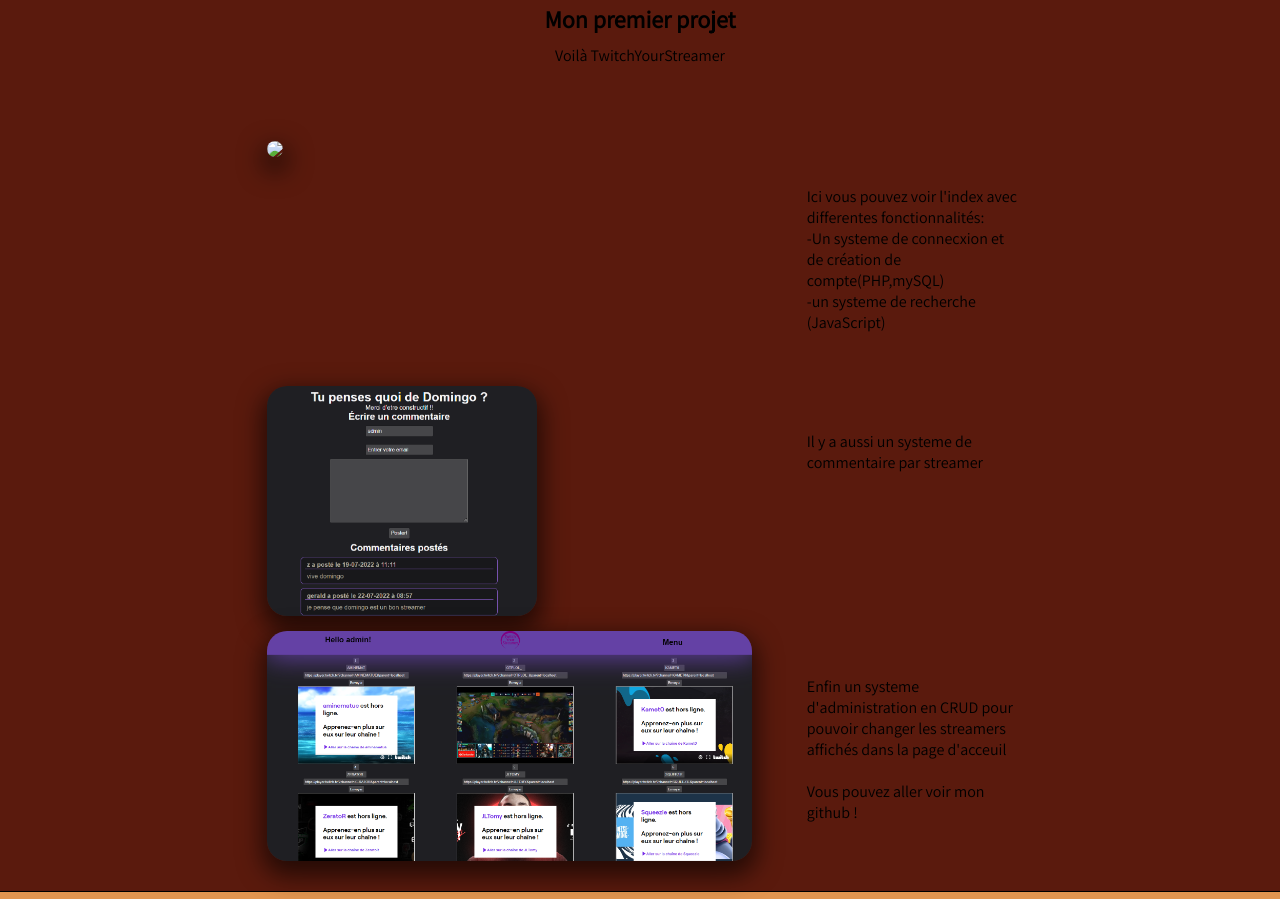
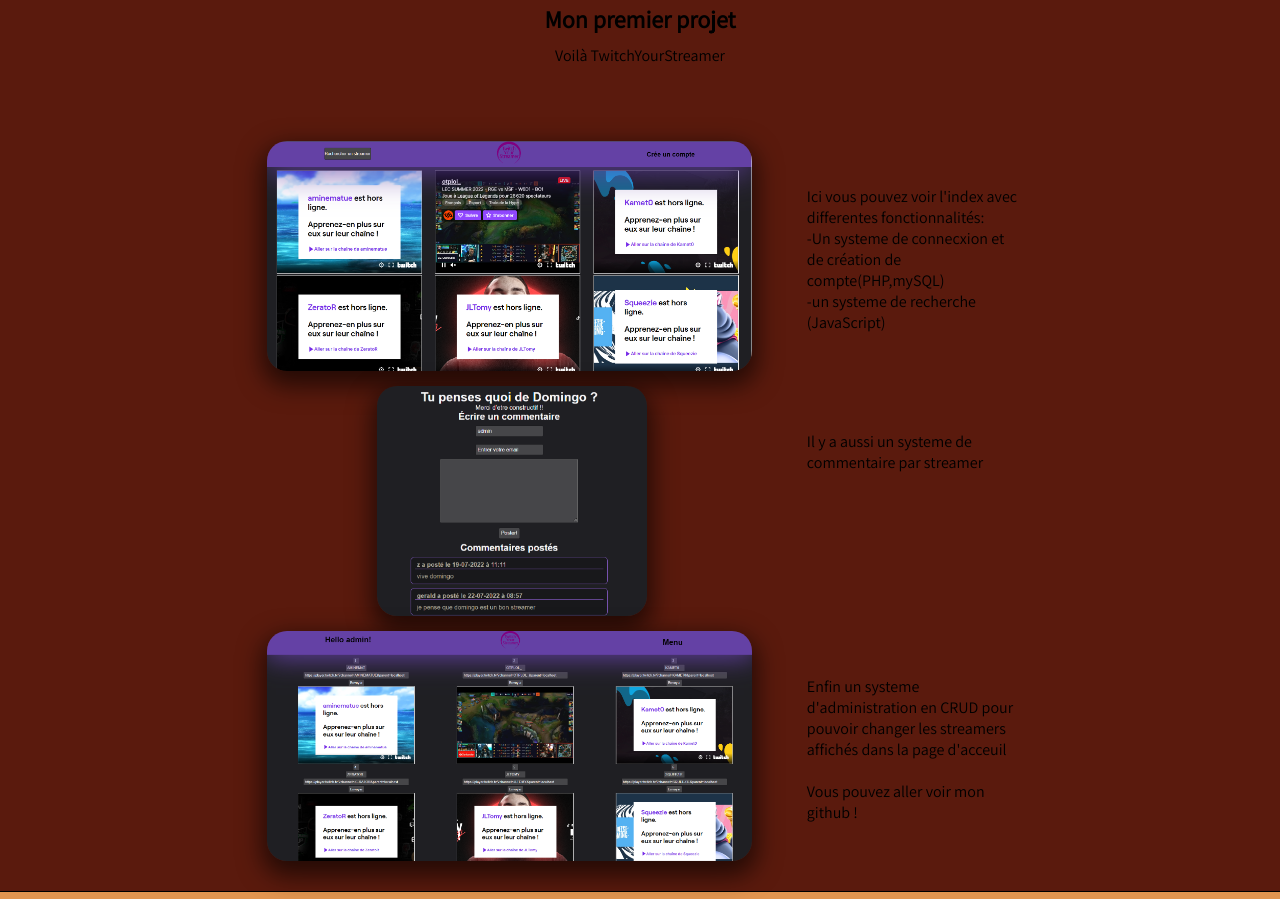
Before and after one commit to RisKilli/Portfolio, a website: page index.html in a window 1280 px wide. Shown: the part 2040-2939 px from the top of the page. Drawn offline with nearby package versions, Linux system fonts and the light colour scheme; a web font is replaced by a local one.

Commit message:
Add files via upload

```diff
--- a/index.html
+++ b/index.html
@@ -137,7 +137,7 @@
 <section id="portfolio" class="all_portefolio1">
 
   <div></div>
-  <div class="insadeporte1"><img src="img/index.PNG" width="auto" height="230px" ></div>
+  <div class="insadeporte1"><img src="index.PNG" width="auto" height="230px" ></div>
   <div><p class="portefoliop">Ici vous pouvez voir l'index avec differentes fonctionnalités:<br>
   -Un systeme de connecxion et de création de compte(PHP,mySQL)<br>
 -un systeme de recherche (JavaScript)</p></div>
--- a/style.css
+++ b/style.css
@@ -340,7 +340,7 @@
   display: flex;
   justify-content: center;
 }
-.insideporte{
+.insideport{
   margin-left:110px;
 }
 .portefoliop{
```
